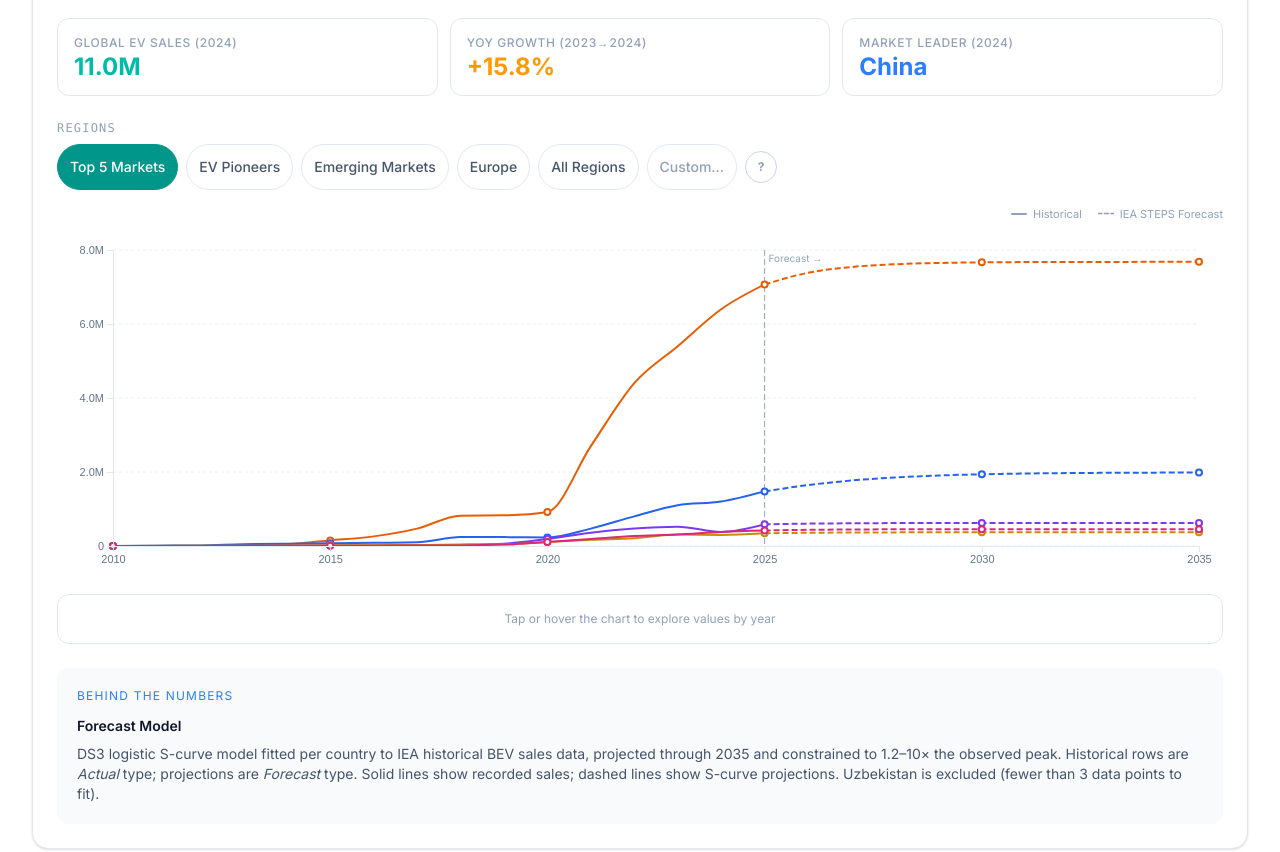
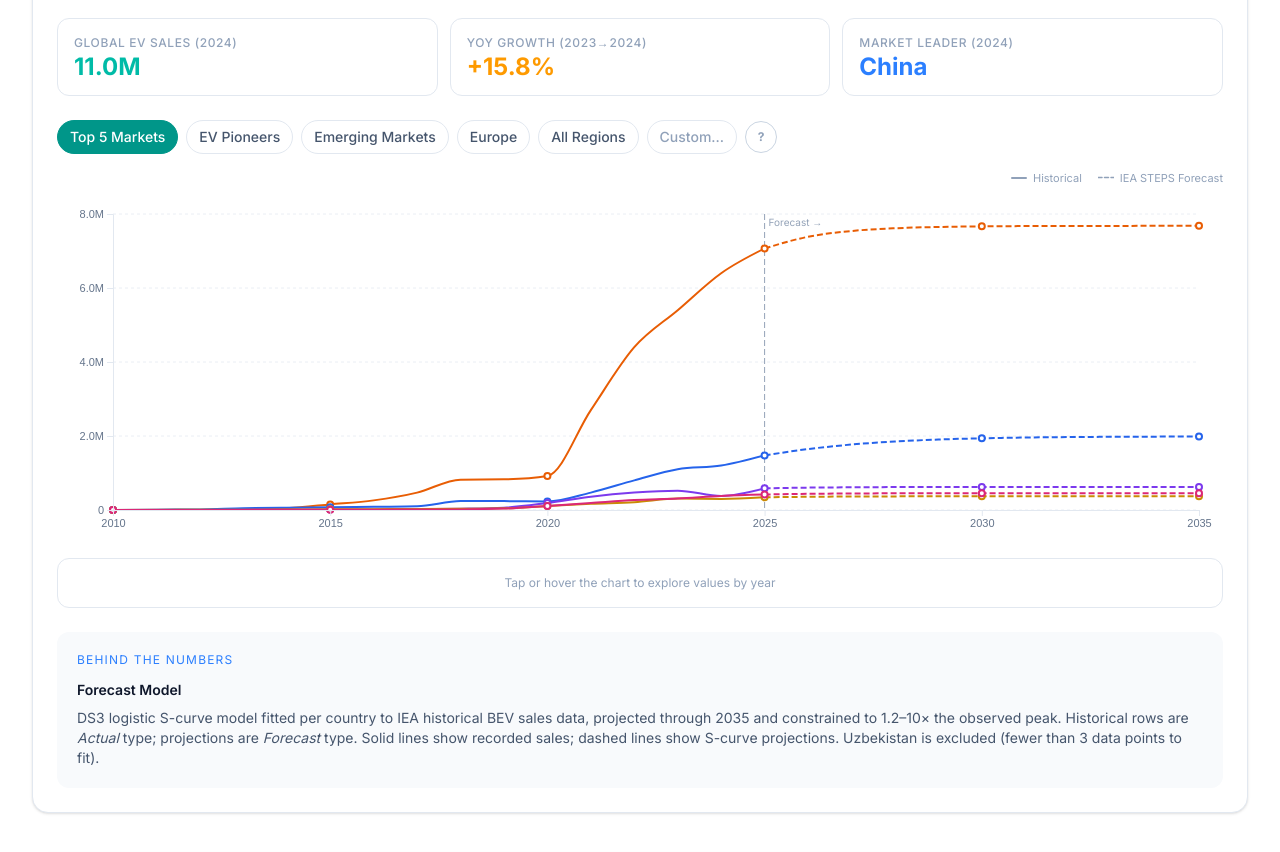
Before and after one commit to SammyG82/ds3-energy-dashboard, a Next.js app: page /ev-forecast in a window 1280 px wide. Shown: the part 1380-2232 px from the top of the page. Built offline with nearby package versions, Linux system fonts and the light colour scheme.

Commit message:
Remove Regions label and tighten preset tab sizing
- Remove "REGIONS" heading above RegionPicker in EV Sales Projections
- Revert preset and Custom buttons from py-3 to py-1.5
- Replace min-h-[44px] with canonical min-h-11 in custom region list

```diff
--- a/components/charts/EvForecastChart.tsx
+++ b/components/charts/EvForecastChart.tsx
@@ -236,7 +236,6 @@ export default function EvForecastChart({ data, preview = false, isDark = false,
     <div className="flex flex-col gap-4">
       {!preview && (
         <div className="flex flex-col gap-2">
-          <p className={`text-xs font-mono uppercase tracking-widest ${isDark ? "text-white/40" : "text-slate-400"}`}>Regions</p>
           <RegionPicker
             options={allRegions}
             selected={selected}
--- a/components/ui/RegionPicker.tsx
+++ b/components/ui/RegionPicker.tsx
@@ -128,7 +128,7 @@ export default function RegionPicker({ options, selected, onToggle, onSelectGrou
                 onSelectGroup(regions);
                 setShowCustom(false);
               }}
-              className={`px-3 py-3 text-sm font-medium rounded-full border transition-colors focus:outline-none focus:ring-2 focus:ring-slate-500 ${
+              className={`px-3 py-1.5 text-sm font-medium rounded-full border transition-colors focus:outline-none focus:ring-2 focus:ring-slate-500 ${
                 isActive
                   ? "bg-teal-600 text-white border-teal-600"
                   : isDark
@@ -148,7 +148,7 @@ export default function RegionPicker({ options, selected, onToggle, onSelectGrou
           aria-label="Select custom regions"
           aria-expanded={showCustom}
           aria-controls="region-picker-custom"
-          className={`px-3 py-3 text-sm font-medium rounded-full border transition-colors focus:outline-none focus:ring-2 focus:ring-slate-500 ${
+          className={`px-3 py-1.5 text-sm font-medium rounded-full border transition-colors focus:outline-none focus:ring-2 focus:ring-slate-500 ${
             showCustom
               ? "bg-slate-700 text-white border-slate-700"
               : isDark
@@ -213,7 +213,7 @@ export default function RegionPicker({ options, selected, onToggle, onSelectGrou
               filtered.map((region) => (
                 <label
                   key={region}
-                  className={`flex items-center gap-2.5 px-3 py-1.5 min-h-[44px] cursor-pointer select-none ${isDark ? "hover:bg-white/5" : "hover:bg-slate-50"}`}
+                  className={`flex items-center gap-2.5 px-3 py-1.5 min-h-11 cursor-pointer select-none ${isDark ? "hover:bg-white/5" : "hover:bg-slate-50"}`}
                 >
                   <input
                     type="checkbox"
```
